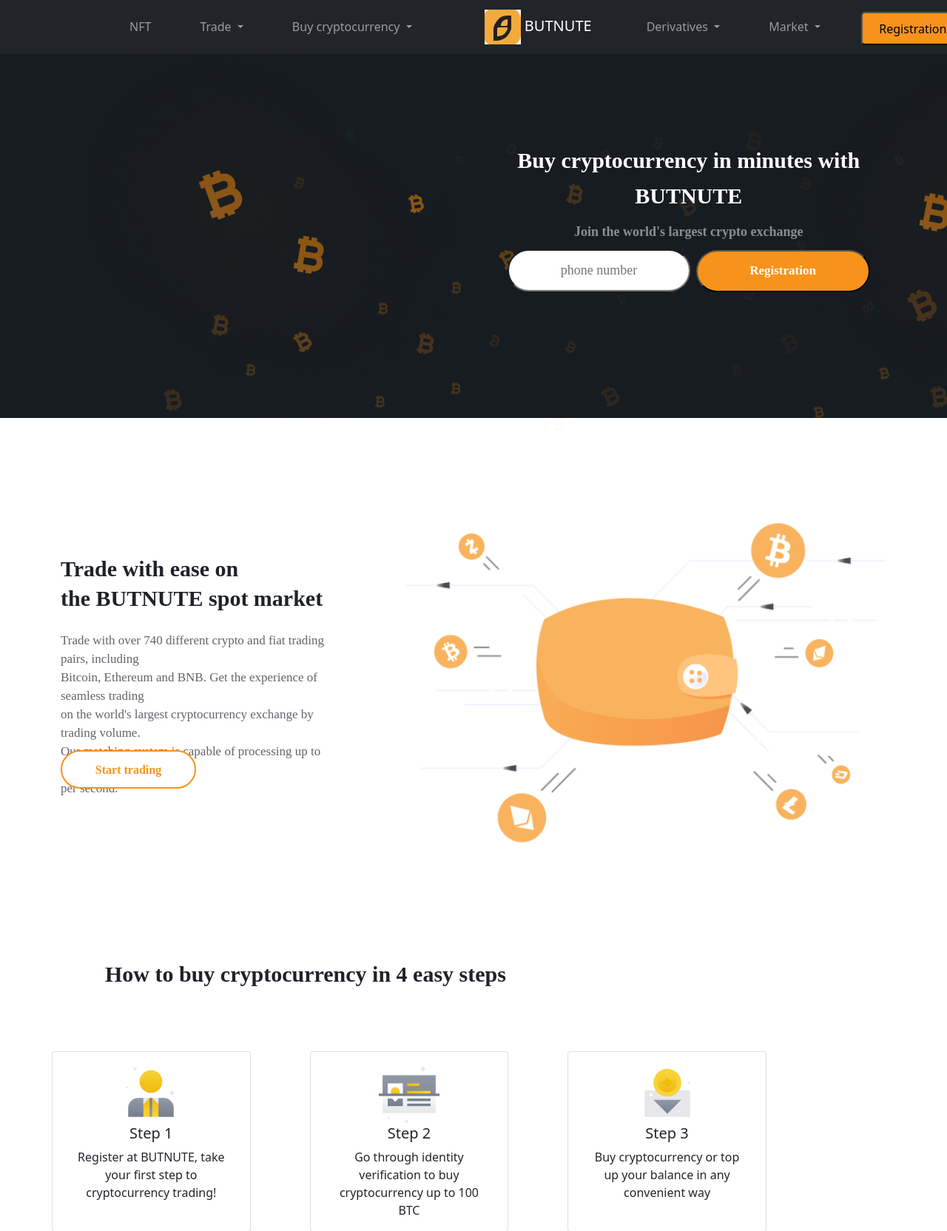
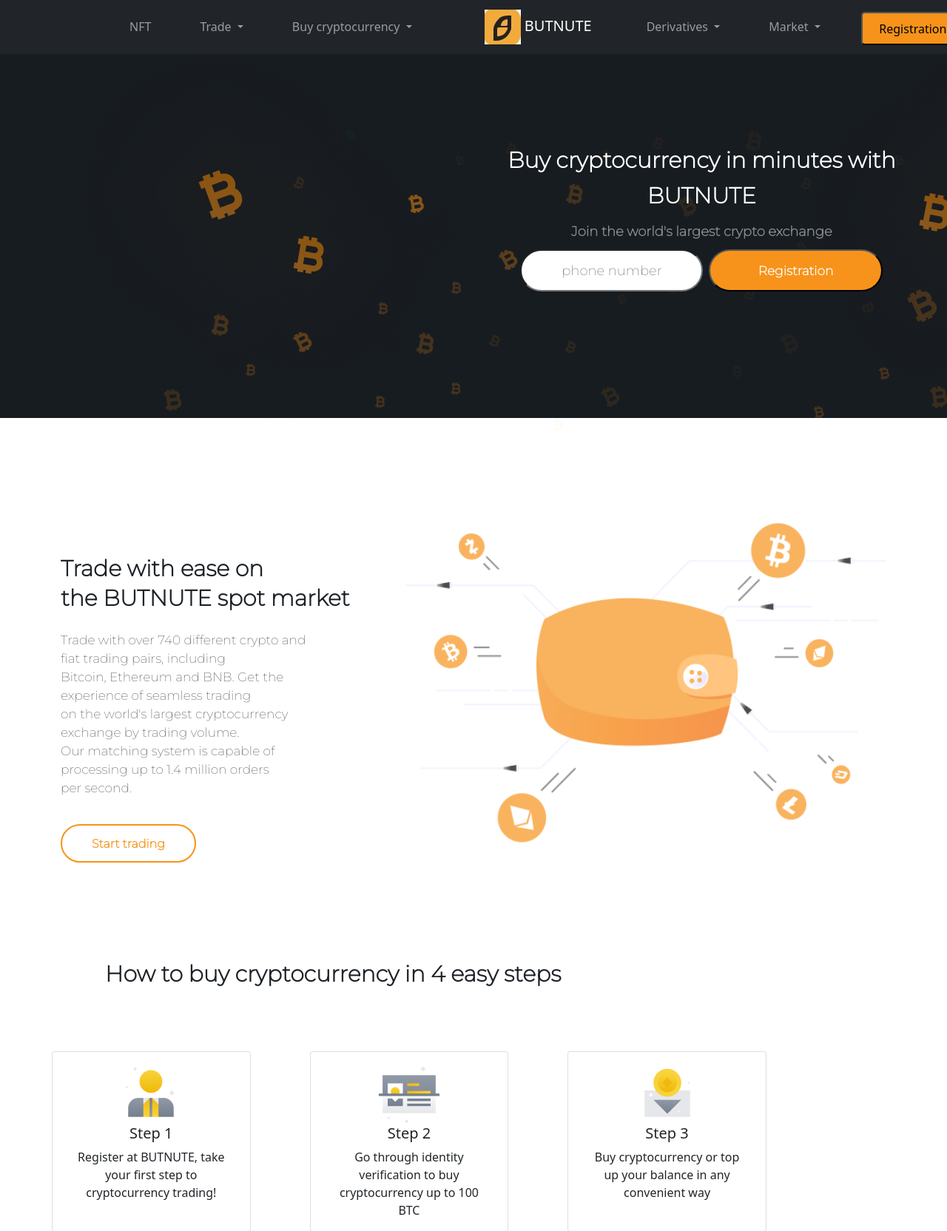
Before and after one commit to Trojan966/birja, a Django app: page / in a window 1280 px wide; the page is wider, and only the part inside the window is pictured. Shown: the top 1664 px of that part at 74% size. Run offline with Django 3.2, Linux system fonts and the light colour scheme.

Commit message:
тест
ып

```diff
--- a/main/static/css/style.css
+++ b/main/static/css/style.css
@@ -31,7 +31,7 @@
 }
 .crypto{
     position: absolute;
-    font-family: Montserrat;
+    font-family: 'Montserrat', sans-serif;
 font-style: normal;
 font-weight: bold;
 font-size: 30px;
@@ -49,7 +49,7 @@
 
 }
 .nid{
-    font-family: Montserrat;
+    font-family: 'Montserrat', sans-serif;
 font-style: normal;
 font-weight: 600;
 font-size: 18px;
@@ -66,7 +66,7 @@
     height: 57px;
     background: #FFFFFF;
 border-radius: 98px;
-font-family: Montserrat;
+font-family: 'Montserrat', sans-serif;
 font-style: normal;
 font-weight: 500;
 font-size: 18px;
@@ -83,7 +83,7 @@
 border-radius: 96px;
 width: 235px;
 height: 57px;
-font-family: Montserrat;
+font-family: 'Montserrat', sans-serif;
 font-style: normal;
 font-weight: 600;
 font-size: 17px;
@@ -96,7 +96,7 @@
 text-align: center;
 }
 .trad{
-font-family: Montserrat;
+font-family: 'Montserrat', sans-serif;
 font-style: normal;
 font-weight: 600;
 font-size: 30px;
@@ -108,7 +108,7 @@
 
 }
 .dn2{
-    font-family: Montserrat;
+    font-family: 'Montserrat', sans-serif;
 font-style: normal;
 font-weight: 500;
 font-size: 17px;
@@ -136,8 +136,8 @@
 border-radius: 79px;
 width: 183px;
 height: 52px;
-top: 1014px;
-font-family: Montserrat;
+top: 1114px;
+font-family: 'Montserrat', sans-serif;
 font-style: normal;
 font-weight: 600;
 font-size: 16px;
@@ -149,7 +149,7 @@
 
 }
 .zag{
-    font-family: Montserrat;
+    font-family: 'Montserrat', sans-serif;
 font-style: normal;
 font-weight: 600;
 font-size: 30px;
--- a/main/templates/main/index.html
+++ b/main/templates/main/index.html
@@ -6,6 +6,9 @@
     <meta http-equiv="X-UA-Compatible" content="IE=edge">
     <meta name="viewport" content="width=device-width, initial-scale=1.0">
     <title>Document</title>
+    <link rel="preconnect" href="https://fonts.googleapis.com">
+<link rel="preconnect" href="https://fonts.gstatic.com" crossorigin>
+<link href="https://fonts.googleapis.com/css2?family=Montserrat:wght@200&display=swap" rel="stylesheet">
     <link rel="stylesheet" href="{% static 'css/style.css' %}">
     <link href="https://cdn.jsdelivr.net/npm/bootstrap@5.0.2/dist/css/bootstrap.min.css" rel="stylesheet" integrity="sha384-EVSTQN3/azprG1Anm3QDgpJLIm9Nao0Yz1ztcQTwFspd3yD65VohhpuuCOmLASjC" crossorigin="anonymous">
 </head>
@@ -186,7 +189,7 @@
     </div>
 
       <div class="footer1" style='background-color:#171C21; height: 202px;'>
-      <div class="strtr" style="text-align:center;font-family: Montserrat;font-style: normal;font-weight: 600;font-size: 30px;line-height: 48px;color: #FFFFFF; margin-top: 60px;">Start trading now</div>
+      <div class="strtr" style="text-align:center;font-family: 'Montserrat', sans-serif;font-style: normal;font-weight: 600;font-size: 30px;line-height: 48px;color: #FFFFFF; margin-top: 60px;">Start trading now</div>
       </div>
       <div class="footer2" style="height: 218px; background: #12161C;"></div>
 
```
Also changed, not shown: main/templates/main/client panel.html (added).
